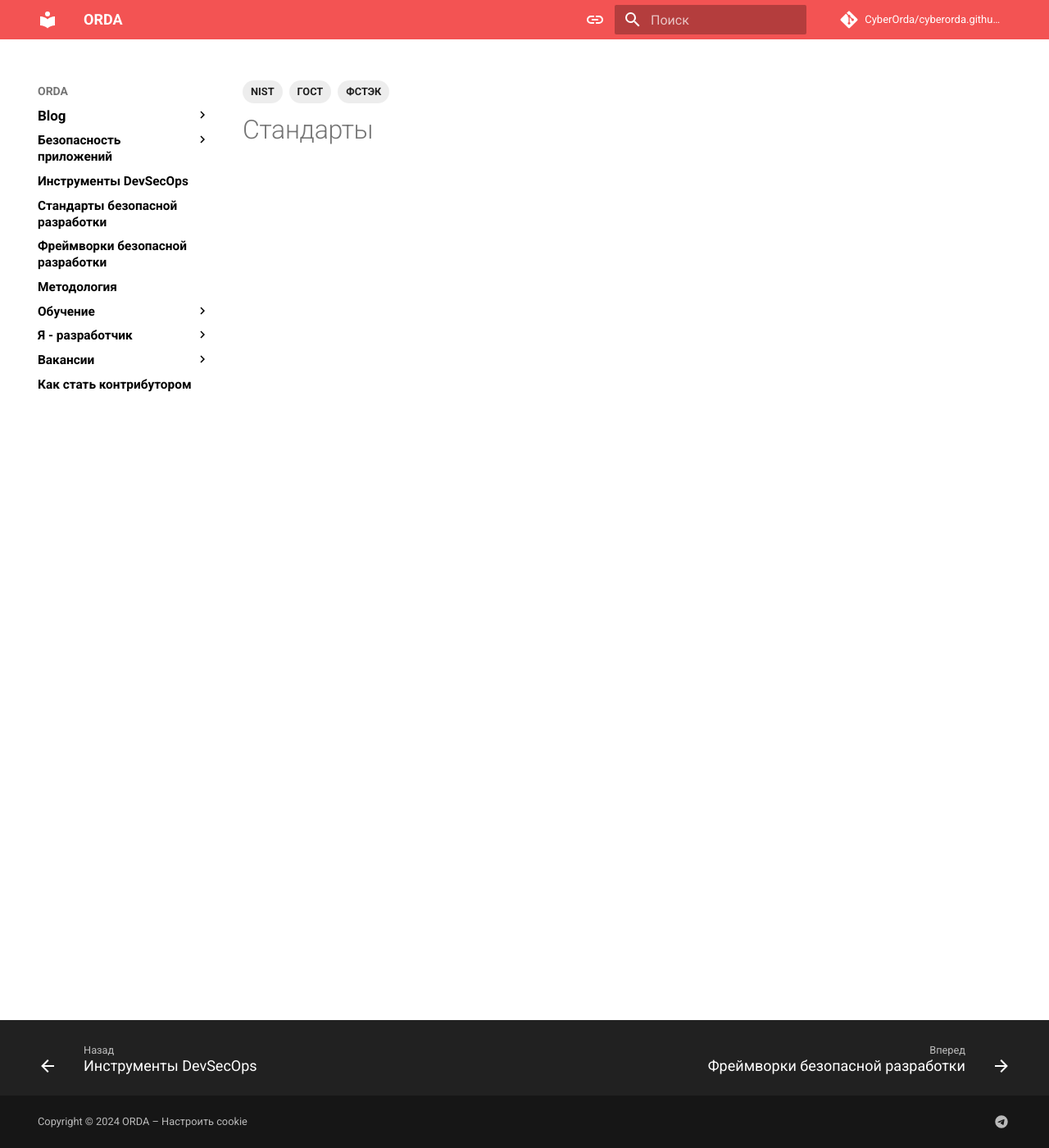
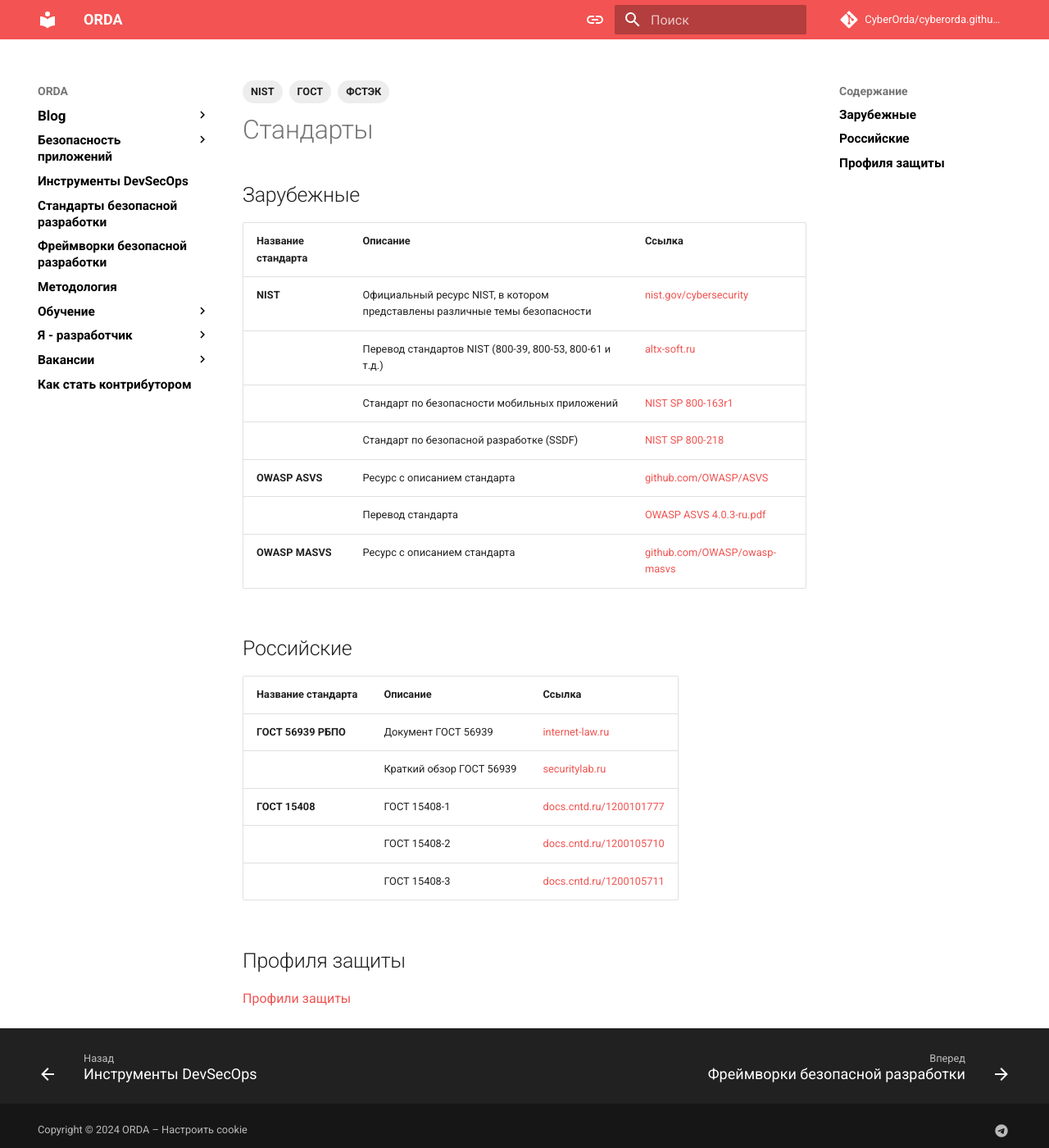
Before and after one commit to CyberOrda/cyberorda.github.io, an MkDocs documentation site: the page built from docs/standards.md, in a window 1280 px wide and 1400 px high. Shown: the whole window at 82% size. Built offline with MkDocs 1.6.1 and Material for MkDocs 9.7.7, drawn with Linux system fonts in a browser that asks for light colours; comment, search, counter and statistics services are not loaded.

```diff
--- a/docs/standards.md
+++ b/docs/standards.md
@@ -8,3 +8,28 @@ tags:
 ---
 
 # Стандарты
+
+## Зарубежные
+
+| Название стандарта | Описание | Ссылка |
+| -------- | -------- | ------ |
+| **NIST** | Официальный ресурс NIST, в котором представлены различные темы безопасности | [nist.gov/cybersecurity](https://www.nist.gov/cybersecurity) |
+|  | Перевод стандартов NIST (800-39, 800-53, 800-61 и т.д.) | [altx-soft.ru](https://www.altx-soft.ru/translated-infosec-standards/) |
+|  | Стандарт по безопасности мобильных приложений | [NIST SP 800-163r1](https://nvlpubs.nist.gov/nistpubs/SpecialPublications/NIST.SP.800-163r1.pdf) |
+|  | Стандарт по безопасной разработке (SSDF) | [NIST SP 800-218](https://nvlpubs.nist.gov/nistpubs/SpecialPublications/NIST.SP.800-218.pdf) |
+| **OWASP ASVS** | Ресурс с описанием стандарта | [github.com/OWASP/ASVS](https://github.com/OWASP/ASVS/tree/v4.0.3#latest-stable-version---403) |
+|  | Перевод стандарта | [OWASP ASVS 4.0.3-ru.pdf](https://github.com/OWASP/ASVS/blob/v4.0.3/4.0/OWASP%20Application%20Security%20Verification%20Standard%204.0.3-ru.pdf) |
+| **OWASP MASVS** | Ресурс с описанием стандарта | [github.com/OWASP/owasp-masvs](https://github.com/OWASP/owasp-masvs) |
+
+## Российские
+
+| Название стандарта | Описание | Ссылка |
+| -------- | -------- | ------ |
+| **ГОСТ 56939 РБПО** | Документ ГОСТ 56939 | [internet-law.ru](https://internet-law.ru/gosts/gost/62688/) |
+|  | Краткий обзор ГОСТ 56939 | [securitylab.ru](https://www.securitylab.ru/blog/personal/crypto-anarchist/312897.php) |
+| **ГОСТ 15408** | ГОСТ 15408-1 | [docs.cntd.ru/1200101777](https://docs.cntd.ru/document/1200101777) |
+|  | ГОСТ 15408-2 | [docs.cntd.ru/1200105710](https://docs.cntd.ru/document/1200105710) |
+|  | ГОСТ 15408-3 | [docs.cntd.ru/1200105711](https://docs.cntd.ru/document/1200105711) |
+
+## Профиля защиты
+[Профили защиты](https://www.cbr.ru/content/document/file/132666/inf_note_feb_0422.pdf)
```
Also changed, not shown: docs/frameworks.md (+10 -1 lines), docs/mob_sec.md (line endings or trailing spaces).
